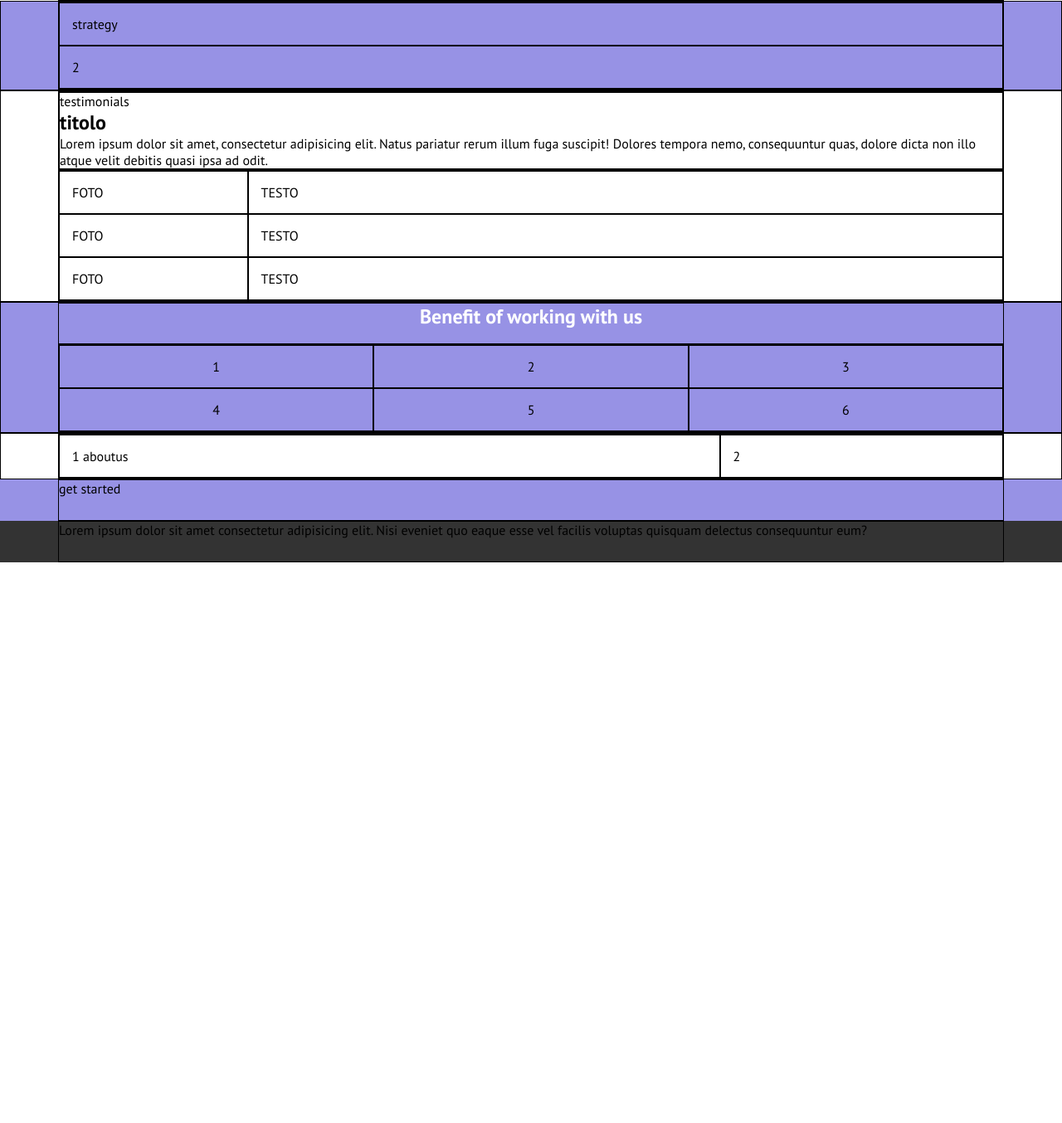
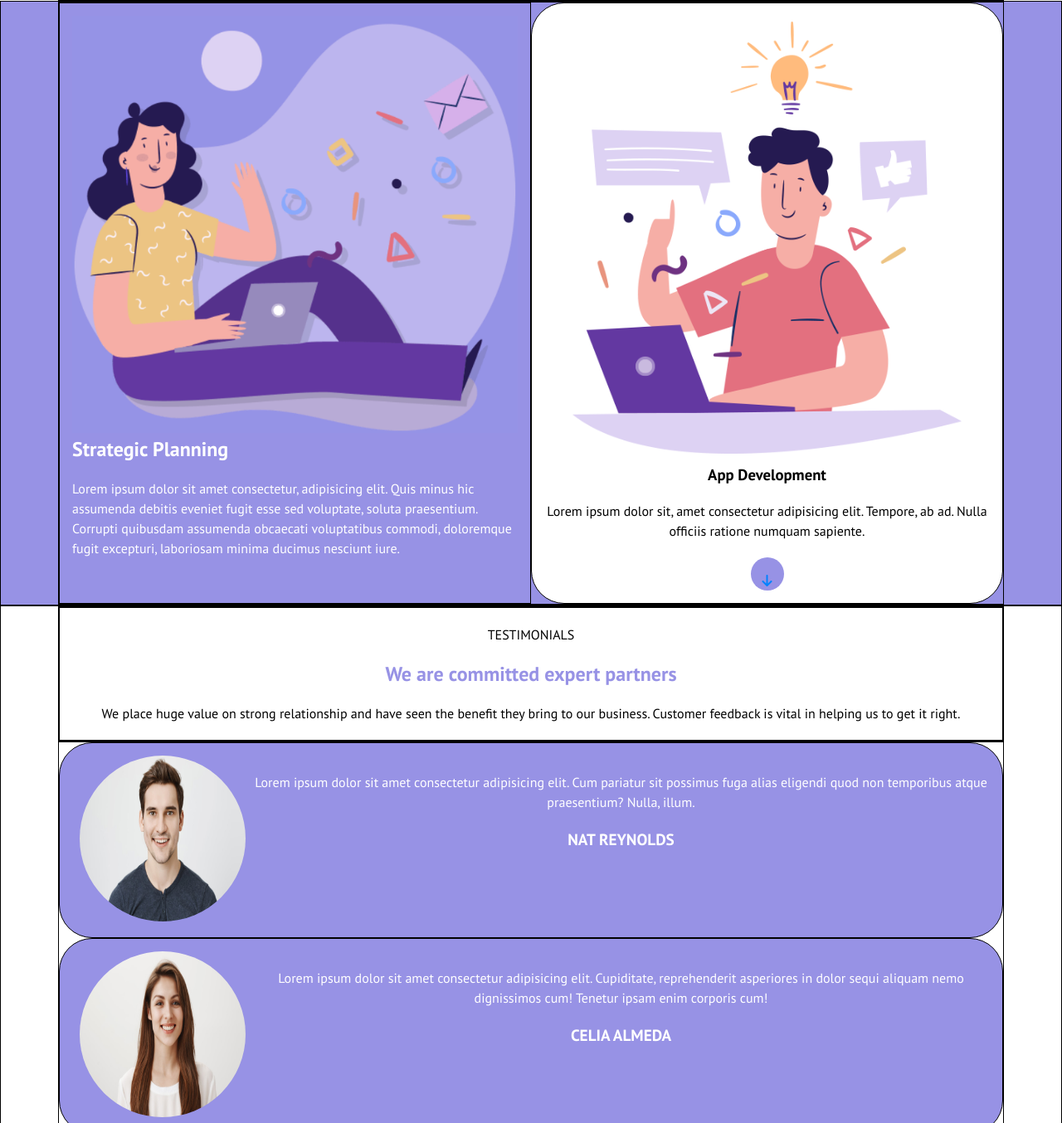
Before and after one commit to dario-bennardino/htmlcss-responsive-layout, a plain HTML site: page index.html in a window 1280 px wide. Shown: the part 966-2320 px from the top of the page at 83% size. Before the commit the page ends 1644 px from the top, so only its background shows below. Drawn offline with Linux system fonts and the light colour scheme.

```diff
--- a/index.html
+++ b/index.html
@@ -51,7 +51,10 @@
                         <div class="text-demo">
                             <h2>Get a demo application</h2>
                             <p>Lorem ipsum dolor sit amet consectetur adipisicing elit. Alias minus non, ipsam aliquid inventore voluptates facere dolorum placeat iste.</p>
-                            <botton class="app-store">App store</botton>
+                            <botton class="app-store">
+                                <!-- <i class="fa-brands fa-apple"></i> -->
+                                <span>App Store</span>
+                            </botton>
                         </div>
                         <div class="img-demo">
                             <img src="img/phone.png" alt="">
@@ -107,31 +110,82 @@
         <!-- Inizio section strategy -->
         <section class="strategy debug">
             <div class="container">
-                <div class="col debug">strategy</div>
-                <div class="col debug">2</div>
+                <div class="row">
+                    <div class="col">
+                        <div class="img-strategy">
+                            <img src="img/planning1.png" alt="">
+                        </div>
+                        <div class="text-strategy">
+                            <h2>Strategic Planning</h2>
+                            <p>Lorem ipsum dolor sit amet consectetur, adipisicing elit. Quis minus hic assumenda debitis eveniet fugit esse sed voluptate, soluta praesentium. Corrupti quibusdam assumenda obcaecati voluptatibus commodi, doloremque fugit excepturi, laboriosam minima ducimus nesciunt iure.</p>
+                        </div>
+                    </div>
+                    <div class="col border-radius-md">
+                        <div class="img-strategy">
+                            <img src="img/planning2.png" alt="">
+                        </div>
+                        <div class="text-strategy text-center">
+                            <h3>App Development</h3>
+                            <p>Lorem ipsum dolor sit, amet consectetur adipisicing elit. Tempore, ab ad. Nulla officiis ratione numquam sapiente.</p>
+                            <div class="tasto-development">
+                                <i class="fa-solid fa-arrow-down"></i>
+                            </div>
+                        </div>
+                    </div>
+                </div>
             </div>
         </section>
         <!-- Fine section strategy -->
 
         <!-- Inizio section testimonials -->
-        <section class="testimonials debug">
+        <section class="testimonials text-center debug">
             <div class="container">
                 <div class="text-testimonials debug">
-                    <p>testimonials</p>
-                    <h2>titolo</h2>
-                    <p>Lorem ipsum dolor sit amet, consectetur adipisicing elit. Natus pariatur rerum illum fuga suscipit! Dolores tempora nemo, consequuntur quas, dolore dicta non illo atque velit debitis quasi ipsa ad odit.</p>
+                    <p>TESTIMONIALS</p>
+                    <h2>We are committed expert partners</h2>
+                    <p>We place huge value on strong relationship and have seen the benefit they bring to our business. Customer feedback is vital in helping us to get it right.</p>
                 </div>
             </div>
             <div class="container">
 
                 <div class="card">
+
                     <div class="row">
-                      <div class="col">FOTO</div>
-                      <div class="col">TESTO</div>
+
+                      <div class="col border-radius-md">
+                        <div class="img-testimonials">
+                            <img src="img/testimonial1.jpg" alt="">
+                        </div>
+                        <div class="text-testimonials">
+                            <p>Lorem ipsum dolor sit amet consectetur adipisicing elit. Cum pariatur sit possimus fuga alias eligendi quod non temporibus atque praesentium? Nulla, illum.</p>
+                            <span>NAT REYNOLDS</span>
+                        </div>
+                      </div>
+
+                      <div class="col border-radius-md">
+                        <div class="img-testimonials">
+                            <img src="img/testimonial2.jpg" alt="">
+                        </div>
+                        <div class="text-testimonials">
+                            <p>Lorem ipsum dolor sit amet consectetur adipisicing elit. Cupiditate, reprehenderit asperiores in dolor sequi aliquam nemo dignissimos cum! Tenetur ipsam enim corporis cum!</p>
+                            <span>CELIA ALMEDA</span>
+                        </div>
+                      </div>
+
+                      <div class="col border-radius-md">
+                        <div class="img-testimonials">
+                            <img src="img/testimonial3.jpg" alt="">
+                        </div>
+                        <div class="text-testimonials">
+                            <P>Lorem ipsum dolor sit, amet consectetur adipisicing elit. Natus veritatis, nihil maiores saepe consectetur vel. Earum itaque inventore beatae iste?</P>
+                            <span>BOB ROBERTS</span>
+                        </div>
+                      </div>
+
                     </div>
                 </div>
 
-                <div class="card">
+                <!-- <div class="card">
                     <div class="row">
                       <div class="col">FOTO</div>
                       <div class="col">TESTO</div>
@@ -143,7 +197,7 @@
                       <div class="col">FOTO</div>
                       <div class="col">TESTO</div>
                    </div>
-                </div>
+                </div> -->
             </div>
         </section>
         <!-- Fine section testimonials -->
--- a/style.css
+++ b/style.css
@@ -56,6 +56,14 @@ row,
     display: none;
   }
 
+  .border-radius-sm{
+    border-radius: 15px;
+  }
+
+  .border-radius-md{
+    border-radius: 40px;
+  }
+
 .justify-center{
     justify-content: center;
   }
@@ -84,6 +92,11 @@ row,
 .row{
     display: flex;
     flex-wrap: wrap;
+  }
+
+  p{
+    padding: 20px 0;
+    line-height: 1.5;
   }
 
 /* section topbar */
@@ -132,10 +145,6 @@ row,
 
 }
 
-.img-demo{
-
-}
-
 .demo h2{
     color: var(--colore-primario);
 }
@@ -154,11 +163,16 @@ row,
     padding-top: 20px;
 }
 
+.fa-brand{
+    color: white;
+    font-size: 1rem;
+}
+
 .app-store{
     color: white;
     background-color: var(--colore-primario);
     border-radius: 15px;
-    padding: 10px 15px;
+    padding: 10px 70px;
     font-weight: bold;
     margin-top: 20px;
 }
@@ -168,10 +182,66 @@ row,
     background-color: var(--colore-secondario);
 }
 
-/* section testimonials */
-.testimonials{
+.strategy img{
+    max-width: 100%;
+}
 
+.strategy .col:nth-child(2){
+    background-color: white;
+    color: black;
 }
+.strategy .col:first-child{
+    color: white;
+}
+
+.tasto-development{
+    display: flex;
+    justify-content: center;
+}
+
+.tasto-development .fa-solid{
+    background-color: var(--colore-secondario);
+    border-radius: 50%;
+    width: 40px;
+    height: 40px;
+    font-size: 1rem;
+    position: relative;
+    top: 50;
+    left: 50;
+}
+
+/* section testimonial */
+
+.testimonials .col{
+    background-color: var(--colore-secondario);
+    width: 100%;
+}
+
+.testimonials .col p{
+    color: white;
+}
+
+.testimonial .text-testimonial p{
+    color: black;
+}
+
+.testimonials span{
+    color: white;
+    font-weight: bold;
+    font-size: 1.2rem;
+}
+
+.testimonials h2{
+    color: var(--colore-secondario);
+}
+
+.testimonials img{
+    max-width: 200px;
+    height: 200px;
+    border-radius: 50%;
+    overflow: hidden;
+}
+
 
 /* section benefits */
 .benefits{
@@ -215,6 +285,8 @@ footer{
         width: 720px;
     }
 
+    /* section demo */
+
     .demo .col{
         width: calc(100% / 3);
     }
@@ -236,25 +308,41 @@ footer{
     width: 100%;
    }
 
-   /* .img-demo img{
-    object-fit: cover;
-   } */
+   /* section testimonials */
 
    .testimonials .card .row{
     flex-wrap: nowrap;
   }
 
-  .testimonials .card .col:first-child{
+  .testimonials .row{
+    display: block;
+  }
+
+  .testimonials .col .img-testimonials{
     width: 20%;
   }
 
-  .testimonials .card .col:last-child{
-    width: 80%;
+  .testimonials .col .text-testimonials{
+    width: calc(100% - 200px);
   }
+
+  .testimonials .col{
+    display: flex;
+    justify-content: space-between;
+
+  }
+
+  .testimonials .col{
+    width: 100%;
+  }
+
+  /* section benefits */
 
   .benefits .col{
     width: 50%;
   }
+
+  /* section aboutus */
 
   .aboutus .col:first-child{
     width: 60%;
@@ -263,6 +351,8 @@ footer{
   .aboutus .col:last-child{
     width: 40%;
   }
+
+  /* section footer */
 
 
 }
@@ -277,17 +367,23 @@ footer{
         width: 1140px;
     }
 
+    /* section topbar desktop */
+
+
+
+   /* section demo desktop */
+
     .demo .col:first-child{
         display: flex;
        }
 
-    .strategic .col{
-        width: 50%;
-    }
+    /* section benefits desktop */
 
     .benefits .col{
         width: calc(100% / 3);
     }
+
+    /* section benefits desktop */
 
     .aboutus .col:first-child{
         width: 70%;
@@ -312,6 +408,17 @@ footer{
         text-decoration: none;
     }
 
+    /* section strategy */
+
+    .strategy .col{
+        width: 50%;
+    }
+
+    .strategy .row{
+        display: flex;
+        flex-direction: row;
+    }
+
 
 
 
```
Also changed, not shown: 1 other file.
